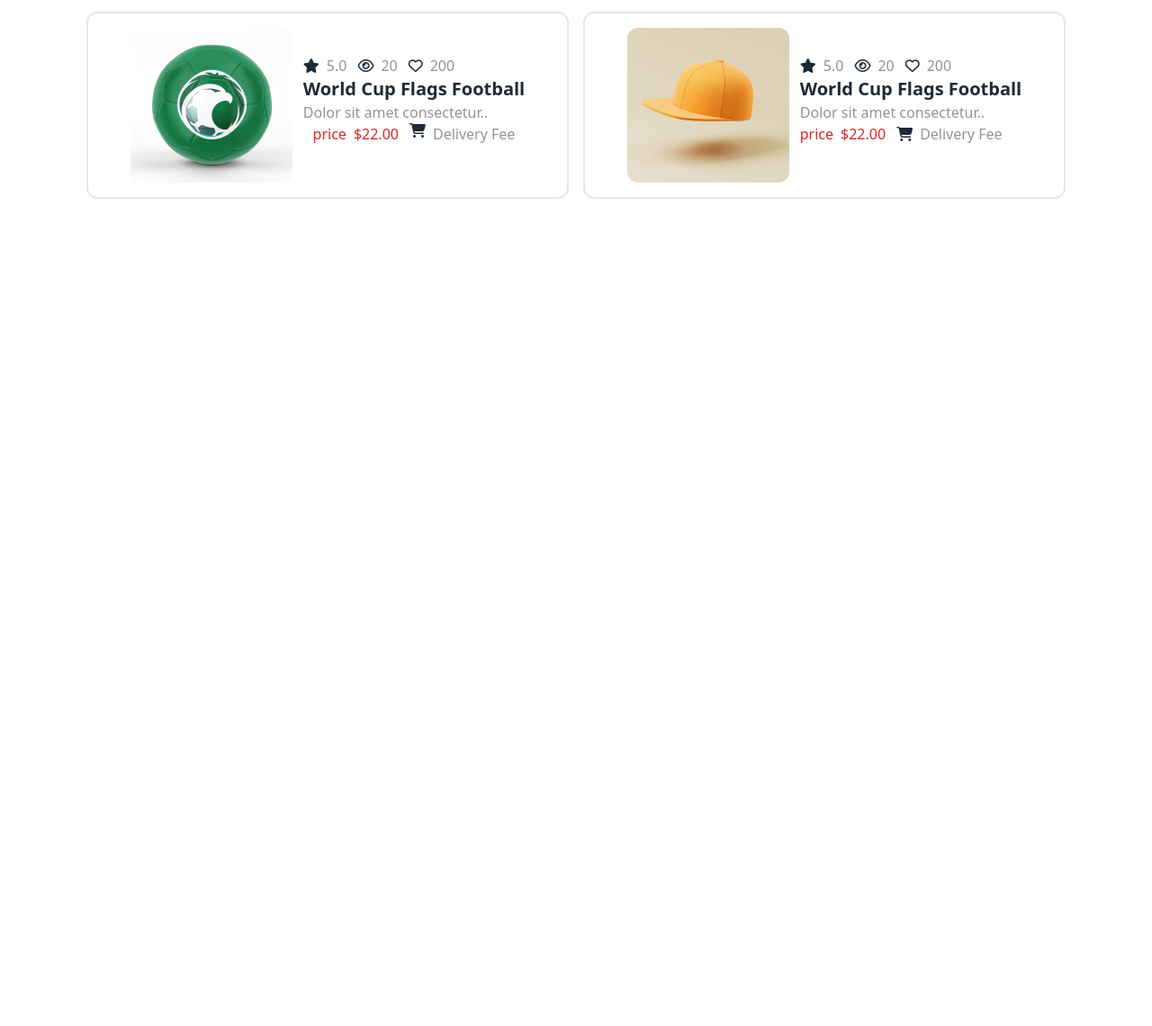
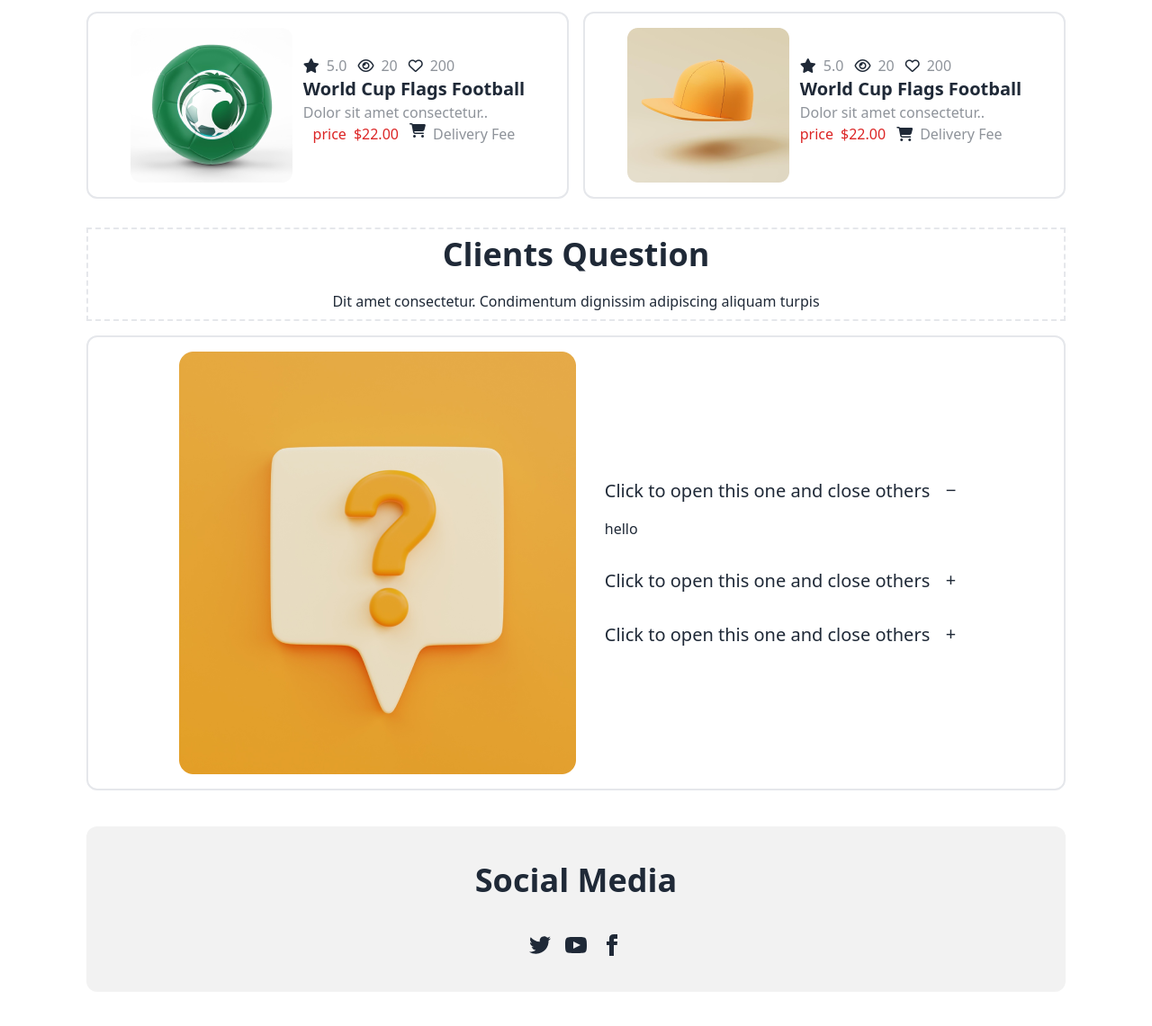
Before and after one commit to tamannaChadni/project-hockeys, a plain HTML site: page index.html in a window 1280 px wide. Shown: the part 2541-3682 px from the top of the page at 90% size. Before the commit the page ends 2794 px from the top, so only its background shows below. Drawn offline with nearby package versions, Linux system fonts and the light colour scheme.

Commit message:
social media section added

```diff
--- a/index.html
+++ b/index.html
@@ -315,7 +315,7 @@
           <div
             class="border-solid rounded-xl py-4 border-gray-200 border-2 gap-3 flex justify-center items-center">
             <div>
-              <img src="./img/5.png" alt="" />
+              <img class="object-fill" src="./img/5.png" alt="" />
             </div>
             <div class="text-start mb-3">
               <div class="flex gap-3">
@@ -535,13 +535,73 @@
           </div>
         </div>
       </div>
-
       <!-- product section -->
       <!-- question section -->
+      <div class="container mx-auto my-8 px-8 lg:px-24">
+        <div class="text-center border-dashed border-gray-200 border-2 py-2">
+            <h2 class="font-extrabold text-4xl">Clients Question</h2>
+            <p class="mx-auto mt-5">
+              Dit amet consectetur. Condimentum dignissim adipiscing aliquam
+              turpis
+            </p>
+          </div>
+          <div class="my-4 border-solid rounded-xl border-gray-200 border-2">
+            <div class="flex justify-center items-center gap-4 py-4">
+                <div>
+                    <img src="./img/11.png" alt="">
+                </div>
+                <div>
+                    <div class="collapse collapse-plus">
+                        <input type="radio" name="my-accordion-3" checked="checked" />
+                        <div class="collapse-title text-xl font-medium">
+                          Click to open this one and close others
+                        </div>
+                        <div class="collapse-content">
+                          <p>hello</p>
+                        </div>
+                      </div>
+                      <div class="collapse collapse-plus ">
+                        <input type="radio" name="my-accordion-3" />
+                        <div class="collapse-title text-xl font-medium">
+                          Click to open this one and close others
+                        </div>
+                        <div class="collapse-content">
+                          <p>hello</p>
+                        </div>
+                      </div>
+                      <div class="collapse collapse-plus ">
+                        <input type="radio" name="my-accordion-3" />
+                        <div class="collapse-title text-xl font-medium">
+                          Click to open this one and close others
+                        </div>
+                        <div class="collapse-content">
+                          <p>hello</p>
+                        </div>
+                      </div>
+                </div>
+              </div>
+          </div>
+
+      </div>
       <!-- question section -->
       <!-- get in touch section -->
       <!-- get in touch section -->
       <!-- social section -->
+      <div class="container mx-auto my-8 px-8 lg:px-24">
+        <div class="text-center  py-2">
+            <footer class="footer footer-center p-10 bg-base-200 text-base-content rounded-xl">
+                <h4 class="font-extrabold text-4xl">Social Media</h4>
+                <nav>
+                  <div class="grid grid-flow-col gap-4">
+                    <a><svg xmlns="http://www.w3.org/2000/svg" width="24" height="24" viewBox="0 0 24 24" class="fill-current"><path d="M24 4.557c-.883.392-1.832.656-2.828.775 1.017-.609 1.798-1.574 2.165-2.724-.951.564-2.005.974-3.127 1.195-.897-.957-2.178-1.555-3.594-1.555-3.179 0-5.515 2.966-4.797 6.045-4.091-.205-7.719-2.165-10.148-5.144-1.29 2.213-.669 5.108 1.523 6.574-.806-.026-1.566-.247-2.229-.616-.054 2.281 1.581 4.415 3.949 4.89-.693.188-1.452.232-2.224.084.626 1.956 2.444 3.379 4.6 3.419-2.07 1.623-4.678 2.348-7.29 2.04 2.179 1.397 4.768 2.212 7.548 2.212 9.142 0 14.307-7.721 13.995-14.646.962-.695 1.797-1.562 2.457-2.549z"></path></svg></a>
+                    <a><svg xmlns="http://www.w3.org/2000/svg" width="24" height="24" viewBox="0 0 24 24" class="fill-current"><path d="M19.615 3.184c-3.604-.246-11.631-.245-15.23 0-3.897.266-4.356 2.62-4.385 8.816.029 6.185.484 8.549 4.385 8.816 3.6.245 11.626.246 15.23 0 3.897-.266 4.356-2.62 4.385-8.816-.029-6.185-.484-8.549-4.385-8.816zm-10.615 12.816v-8l8 3.993-8 4.007z"></path></svg></a>
+                    <a><svg xmlns="http://www.w3.org/2000/svg" width="24" height="24" viewBox="0 0 24 24" class="fill-current"><path d="M9 8h-3v4h3v12h5v-12h3.642l.358-4h-4v-1.667c0-.955.192-1.333 1.115-1.333h2.885v-5h-3.808c-3.596 0-5.192 1.583-5.192 4.615v3.385z"></path></svg></a>
+                  </div>
+                </nav>
+
+              </footer>
+          </div>
+      </div>
       <!-- social section -->
     </main>
     <footer>
```
